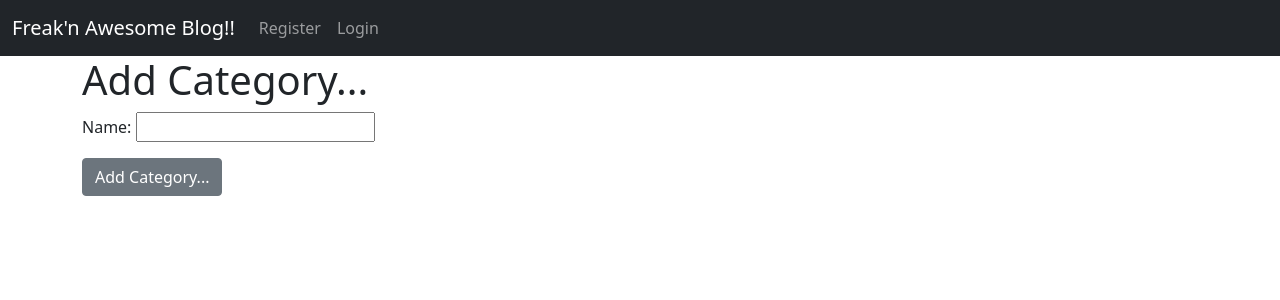
After one commit to toba-madamori/Ablog-Project2, a Django app: page /add_category in a window 1280 px wide. The commit adds this page. Shown: the top 300 px of the page. Run offline with Django 3.2, Linux system fonts and the light colour scheme.

Commit message:
added category model and page

```diff
--- a/ablog/theblog/admin.py
+++ b/ablog/theblog/admin.py
@@ -1,5 +1,6 @@
 from django.contrib import admin
-from .models import Post
+from .models import Post, Category
 # Register your models here.
 
 admin.site.register(Post)
+admin.site.register(Category)
--- a/ablog/theblog/forms.py
+++ b/ablog/theblog/forms.py
@@ -1,15 +1,23 @@
 from django import forms
-from .models import Post
+from .models import Post, Category
+
+
+categories = Category.objects.all().values_list('name','name')
+cat = []
+for item in categories:
+    cat.append(item)
+
 
 
 class AddPostForm(forms.ModelForm):
     class Meta:
         model = Post
-        fields = ['title', 'title_tag', 'author', 'body']
+        fields = ['title', 'title_tag','category', 'author', 'body']
 
         widgets = {
             'title': forms.TextInput(attrs={'class':'form-control'}),
             'title_tag': forms.TextInput(attrs={'class':'form-control'}),
+            'category': forms.Select(choices= cat, attrs={'class':'form-control'}),
             'author': forms.Select(attrs={'class':'form-control'}),
             'body': forms.Textarea(attrs={'class':'form-control'}),
 
--- a/ablog/theblog/models.py
+++ b/ablog/theblog/models.py
@@ -10,9 +10,20 @@ class Post(models.Model):
     body = models.TextField()
     title_tag = models.CharField(max_length=255, null=True, blank=True)
     date_time = models.DateTimeField(auto_now_add=True, null=True, blank=True)
+    category = models.CharField(max_length=255, default= '')
 
     def __str__(self):
         return(self.title)
 
     def get_absolute_url(self):
         return reverse('home')
+
+
+class Category(models.Model):
+    name = models.CharField(max_length=255)
+
+    def __str__(self):
+        return(self.name)
+
+    def get_absolute_url(self):
+        return reverse('home')
--- /dev/null
+++ b/ablog/theblog/templates/add_category.html
@@ -0,0 +1,17 @@
+{% extends 'base.html' %}
+
+{% block title %}  Add Category!! {% endblock %}
+
+ {% block content %}
+<h1>Add Category...</h1>
+
+ <form method="POST">
+    {% csrf_token %}
+    {{ form.as_p }}
+    <button type="submit" class="btn btn-secondary">Add Category...</button>
+ </form>
+
+
+
+
+ {% endblock %}
--- a/ablog/theblog/templates/article-detail.html
+++ b/ablog/theblog/templates/article-detail.html
@@ -7,7 +7,9 @@
 
 <ul>
     <li>{{ post.author.first_name}}-{{ post.author.last_name}}</li>
+    {% if user.is_authenticated %}
     <a href="{% url 'update_post' post.pk %}">Edit</a>--<a href="{% url 'delete_post' post.pk %}">Delete</a>
+    {% endif %}
     <div>>{{ post.body }}</div>
 </ul>
 
--- a/ablog/theblog/templates/base.html
+++ b/ablog/theblog/templates/base.html
@@ -19,19 +19,26 @@
           </button>
           <div class="collapse navbar-collapse" id="navbarSupportedContent">
             <ul class="navbar-nav me-auto mb-2 mb-lg-0">
-
+              {% if user.is_authenticated %}
                 <li class="nav-item">
                   <a class="nav-link" href="{% url 'add_post' %}">Add Post</a>
                 </li>
+                <li class="nav-item">
+                  <a class="nav-link" href="{% url 'add_category' %}">Add Category</a>
+                </li>
+                <li class="nav-item">
+                  <a class="nav-link" href="{% url 'logout' %}">Logout</a>
+                </li>
+
+              {% else %}
                 <li class="nav-item">
                   <a class="nav-link" href="{% url 'register' %}">Register</a>
                 </li>
                 <li class="nav-item">
                   <a class="nav-link" href="{% url 'login' %}">Login</a>
                 </li>
-              <li class="nav-item">
-                <a class="nav-link" href="{% url 'logout' %}">Logout</a>
-              </li>
+              {% endif %}
+
 
             </ul>
 
--- a/ablog/theblog/templates/home.html
+++ b/ablog/theblog/templates/home.html
@@ -7,9 +7,9 @@
 
  <ul>
      {% for post in blog_post %}
-        <li><a href="{% url 'article-detail' post.pk %}">{{ post.title }}</a>
+        <li><a href="{% url 'article-detail' post.pk %}">{{ post.title }}</a> {{post.category}}
             -{{ post.author }}  {{post.date_time.date}}</li>
-            {{ post.body }}
+            {{ post.body|slice:'200'|safe }}...
      {% endfor %}
  </ul>
 
--- a/ablog/theblog/urls.py
+++ b/ablog/theblog/urls.py
@@ -1,7 +1,7 @@
 
 from django.urls import path
 from theblog import views
-from .views import HomeView, ArticleDetailView, AddPostView, UpdatePostView, DeletePostView
+from .views import HomeView, ArticleDetailView, AddPostView, UpdatePostView, DeletePostView, AddCategoryView
 
 urlpatterns = [
     path('', HomeView.as_view(), name= 'home'),
@@ -9,4 +9,5 @@ urlpatterns = [
     path('add_post', AddPostView.as_view(), name= 'add_post'),
     path('update_post/<int:pk>', UpdatePostView.as_view(), name= 'update_post'),
     path('delete_post/<int:pk>', DeletePostView.as_view(), name= 'delete_post'),
+    path('add_category', AddCategoryView.as_view(), name= 'add_category'),
 ]
--- a/ablog/theblog/views.py
+++ b/ablog/theblog/views.py
@@ -1,6 +1,6 @@
 from django.shortcuts import render
 from django.views.generic import ListView, DetailView, CreateView, UpdateView, DeleteView
-from .models import Post
+from .models import Post, Category
 from .forms import AddPostForm, UpdatePostForm
 from django.urls import reverse_lazy
 import datetime
@@ -35,3 +35,9 @@ class DeletePostView(DeleteView):
     template_name = 'delete_post.html'
     fields = '__all__'
     success_url = reverse_lazy('home')
+
+class AddCategoryView(CreateView):
+    model = Category
+    #form_class = AddPostForm
+    template_name = 'add_category.html'
+    fields = '__all__'
```
Also changed, not shown: ablog/theblog/templates/delete_post.html (+4 -3 lines), ablog/theblog/templates/update_post.html (+4 -3 lines), ablog/db.sqlite3, ablog/theblog/migrations/0006_auto_20210107_1202.py (added), ablog/theblog/migrations/0007_post_category.py (added), ablog/theblog/migrations/0008_auto_20210107_1301.py (added). Lines whose indentation alone changed are shown as unchanged.
